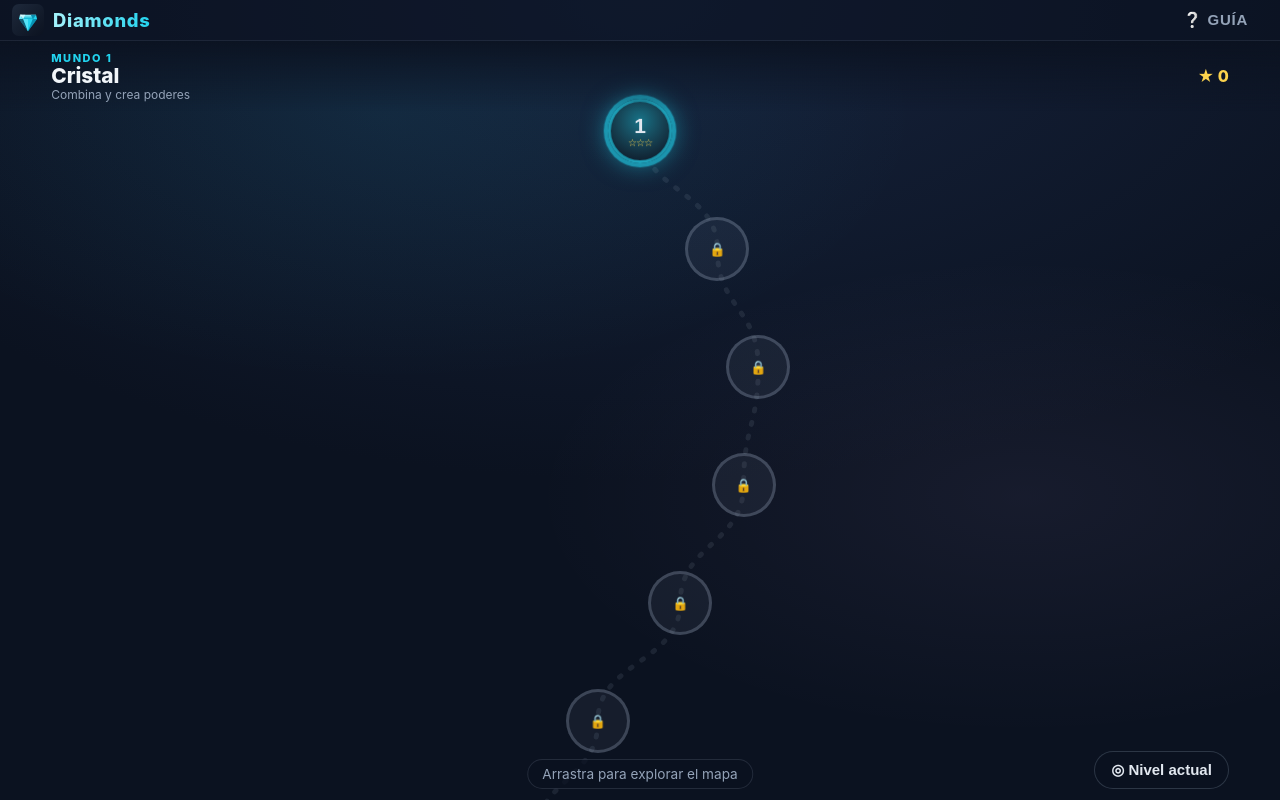
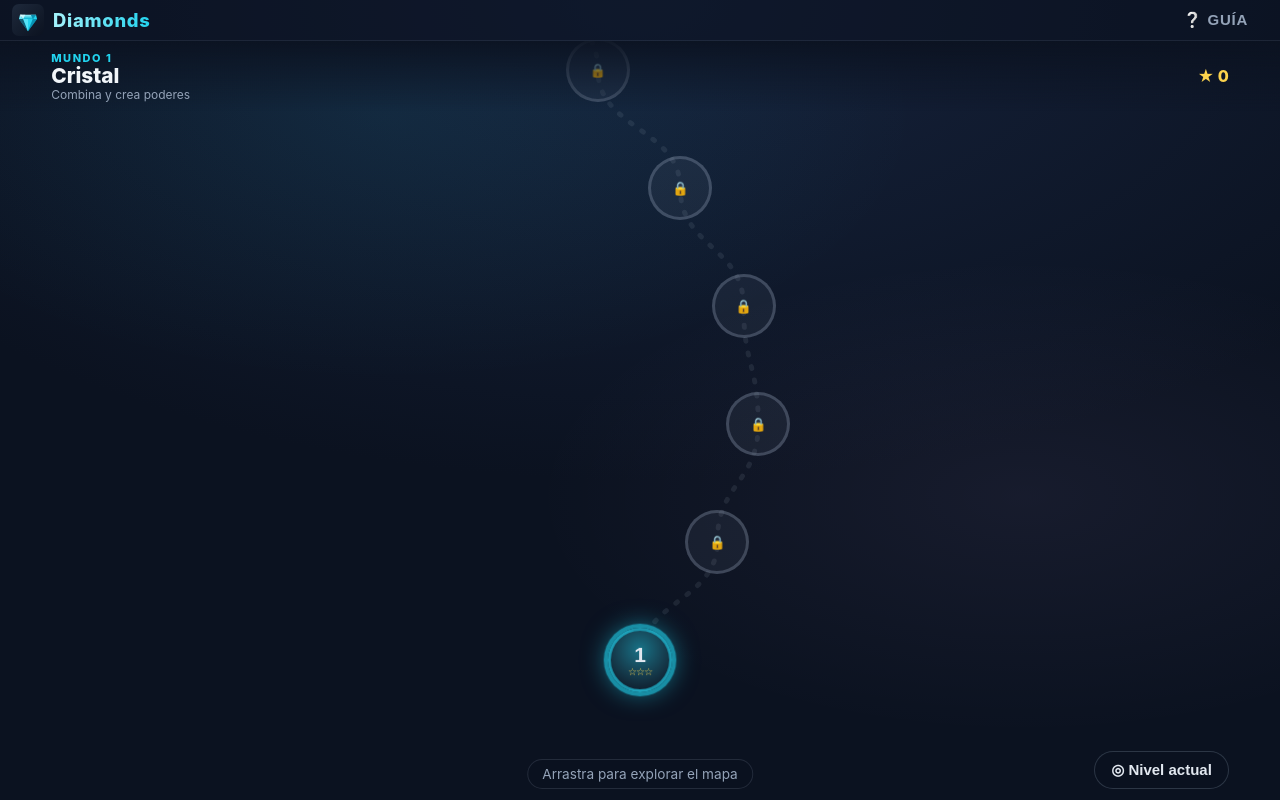
Before and after one commit to closerclick/diamonds, a plain HTML site: page index.html in a window 1280 px wide. Drawn offline with Linux system fonts and the light colour scheme.

Commit message:
Diamonds: el camino del mapa siempre asciende (nivel 1 abajo)
Antes el path bajaba (nivel 1 arriba). Ahora el nivel 1 queda en la parte de
abajo del lienzo y cada parada (niveles y portales) sube; la X sigue
serpenteando. Se elimina stopXY (sin uso). SW cache v12.

Co-Authored-By: Claude Opus 4.8 (1M context) <noreply@anthropic.com>

```diff
--- a/index.html
+++ b/index.html
@@ -1421,10 +1421,6 @@
   let mapActualXY = null;
   let mapPanInit = false;
 
-  function stopXY(o, centerX, amp) {
-    return { x: centerX + amp * Math.sin(o * 0.7), y: 90 + o * 118 };
-  }
-
   function renderMapa() {
     const vp = $('mapaVp'), lienzo = $('mapaMundo'), svg = $('mapaSvg');
     mapDim.vw = vp.clientWidth || window.innerWidth;
@@ -1451,9 +1447,15 @@
       }
     }
 
-    mapStops.forEach((s, o) => { const p = stopXY(o, centerX, amp); s.x = p.x; s.y = p.y; });
+    // Camino siempre ASCENDENTE: el nivel 1 (o=0) queda abajo y cada parada
+    // siguiente sube. La X serpentea según el orden real.
+    const lastO = mapStops.length - 1;
+    mapStops.forEach((s, o) => {
+      s.x = centerX + amp * Math.sin(o * 0.7);
+      s.y = 90 + (lastO - o) * 118;
+    });
     mapDim.w = Math.max(mapDim.vw, 320);
-    mapDim.h = (mapStops.length ? mapStops[mapStops.length - 1].y : 0) + 140;
+    mapDim.h = (lastO >= 0 ? 90 + lastO * 118 : 0) + 140;
     lienzo.style.width = mapDim.w + 'px';
     lienzo.style.height = mapDim.h + 'px';
 
--- a/sw.js
+++ b/sw.js
@@ -1,4 +1,4 @@
-const CACHE = 'diamonds-v11';
+const CACHE = 'diamonds-v12';
 const ASSETS = [
   './',
   './index.html',
```
